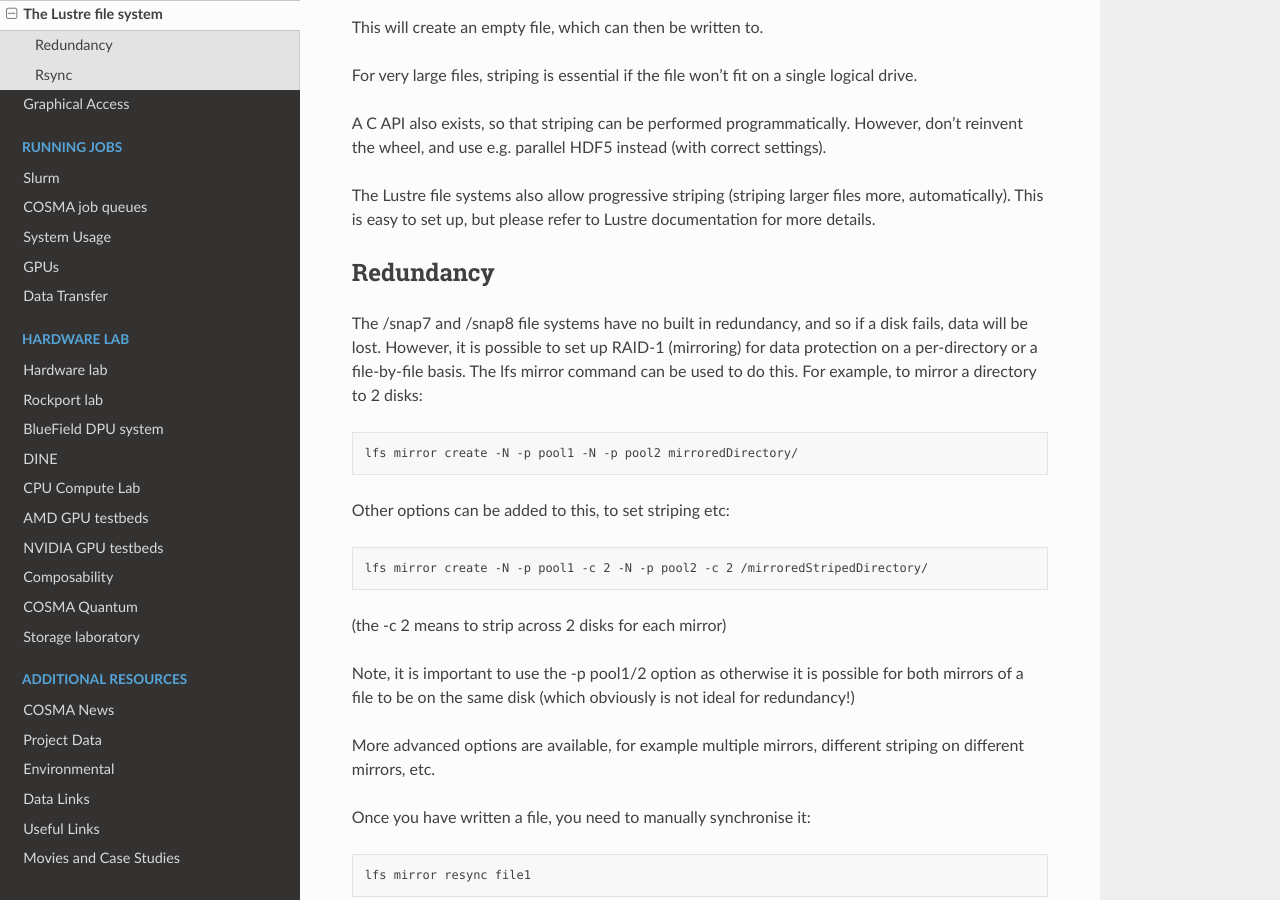
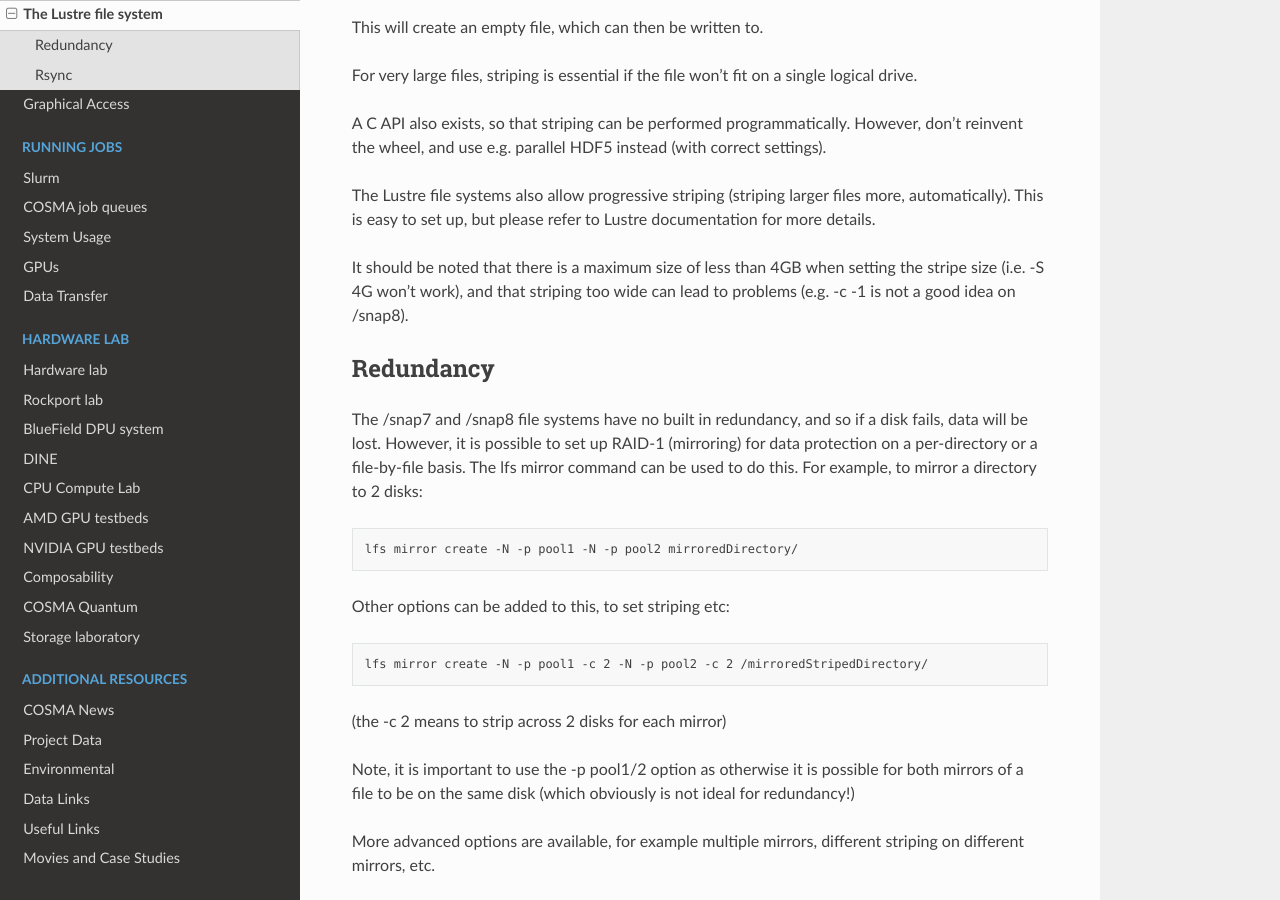
Before and after one commit to agb32/cosmadoc, a Sphinx documentation site: the page built from docs/source/lustre.md, in a window 1280 px wide and 900 px high, scrolled down 877 px. Built offline with Sphinx 7.4.7 and the Read the Docs theme 2.0.0, drawn with Linux system fonts in a browser that asks for light colours.

Commit message:
added limits

```diff
--- a/docs/source/lustre.md
+++ b/docs/source/lustre.md
@@ -27,6 +27,8 @@
 A C API also exists, so that striping can be performed programmatically. However, don't reinvent the wheel, and use e.g. parallel HDF5 instead (with correct settings).
 
 The Lustre file systems also allow progressive striping (striping larger files more, automatically). This is easy to set up, but please refer to Lustre documentation for more details.
+
+It should be noted that there is a maximum size of less than 4GB when setting the stripe size (i.e. -S 4G won't work), and that striping too wide can lead to problems (e.g. -c -1 is not a good idea on /snap8).
 
 ## Redundancy
 
```
